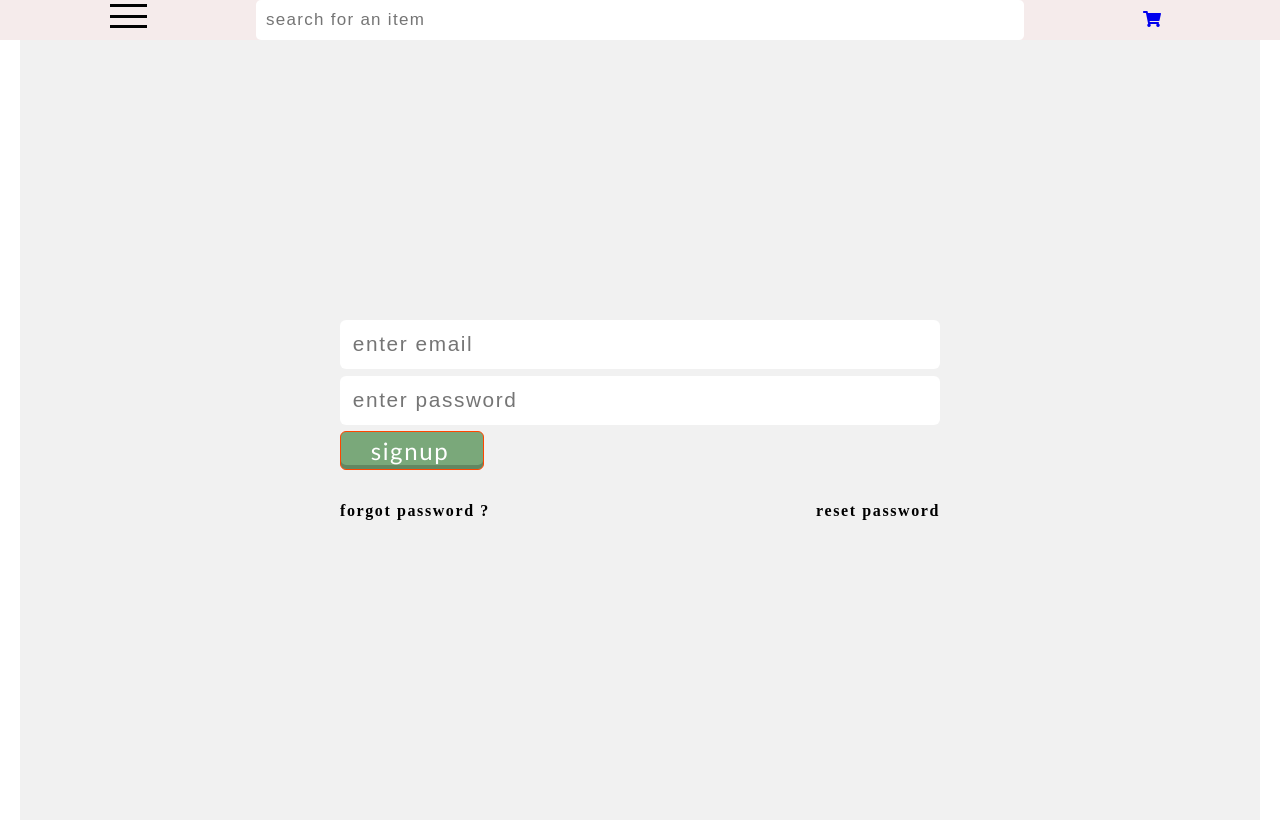
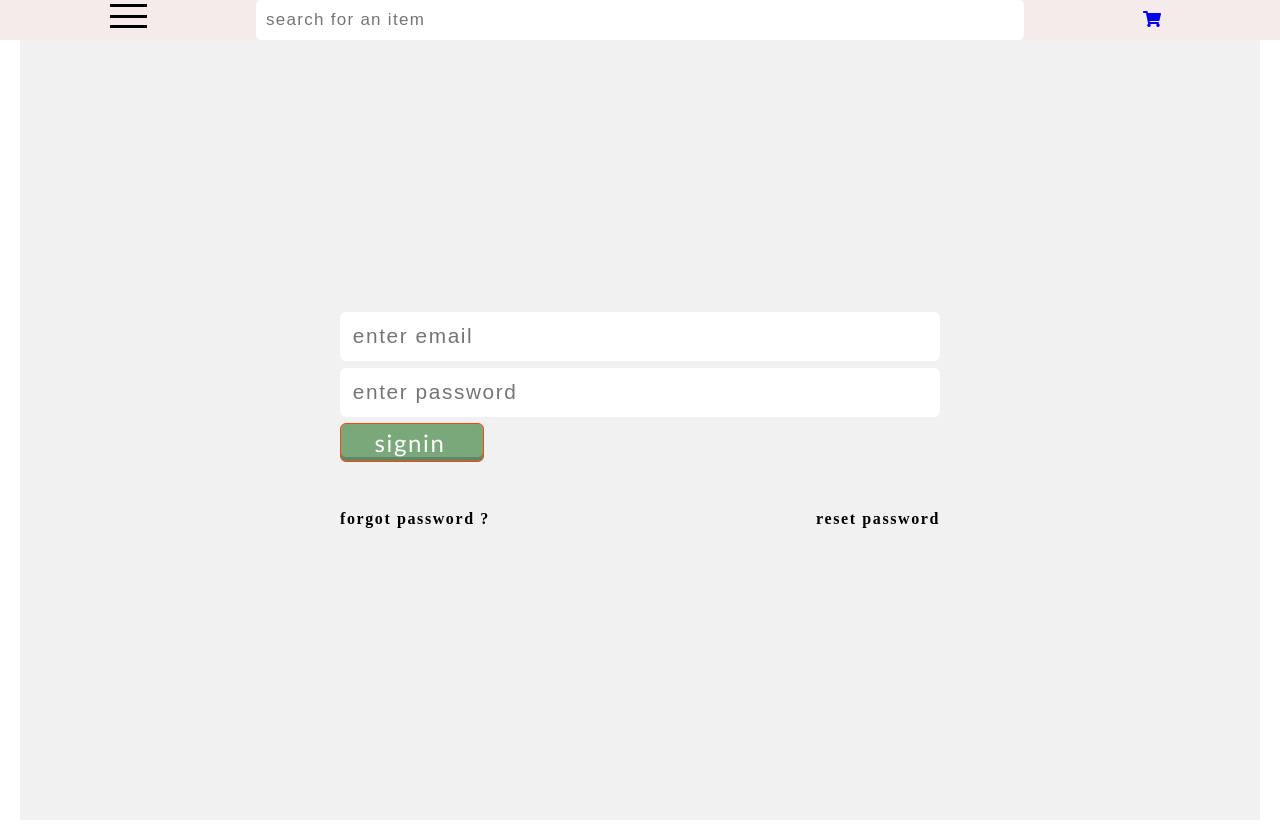
Before and after one commit to fredie7/ecomerce, a React (Create React App) app: page /signin in a window 1280 px wide. Built offline with nearby package versions, Linux system fonts and the light colour scheme.

Commit message:
signup edit fixx

```diff
--- a/src/shopComponents/Admin/CreateProduct/CreateProduct.module.css
+++ b/src/shopComponents/Admin/CreateProduct/CreateProduct.module.css
@@ -49,13 +49,13 @@
 
 .BtnText {
     letter-spacing: 0.1rem;
-    font-size: 1.5rem;
+    font-size: 1.4rem;
     /* text-align: left; */
 }
 .Foot {
     display: flex;
     justify-content: space-between;
-    margin-top: 2rem;
+    margin-top: 3rem;
     font-weight: bolder;
     font-size: 1rem;
     letter-spacing: 0.1rem;
--- a/src/shopComponents/Signin/Signin.js
+++ b/src/shopComponents/Signin/Signin.js
@@ -11,7 +11,7 @@ const Signin = () => {
                 <input type="text" placeholder='enter password' className={classes.Signup}/>
                 <div className={classes.Footer}>
                     <div className={classes.Btn}>
-                        <p className={classes.BtnText}>signup</p>
+                        <p className={classes.BtnText}>signin</p>
                     </div>
                 </div>
                 <div className={classes.Foot}>
--- a/src/shopComponents/Signin/Signin.module.css
+++ b/src/shopComponents/Signin/Signin.module.css
@@ -49,13 +49,13 @@
 
 .BtnText {
     letter-spacing: 0.1rem;
-    font-size: 1.5rem;
+    font-size: 1.4rem;
     /* text-align: left; */
 }
 .Foot {
     display: flex;
     justify-content: space-between;
-    margin-top: 2rem;
+    margin-top: 3rem;
     font-weight: bolder;
     font-size: 1rem;
     letter-spacing: 0.1rem;
--- a/src/shopComponents/Signup/Signup.module.css
+++ b/src/shopComponents/Signup/Signup.module.css
@@ -49,13 +49,13 @@
 
 .BtnText {
     letter-spacing: 0.1rem;
-    font-size: 1.5rem;
+    font-size: 1.4rem;
     /* text-align: left; */
 }
 .Foot {
     display: flex;
     justify-content: space-between;
-    margin-top: 2rem;
+    margin-top: 3rem;
     font-weight: bolder;
     font-size: 1rem;
     letter-spacing: 0.1rem;
```
Also changed, not shown: 1 other file (tests, documents, lock files or other folders).
